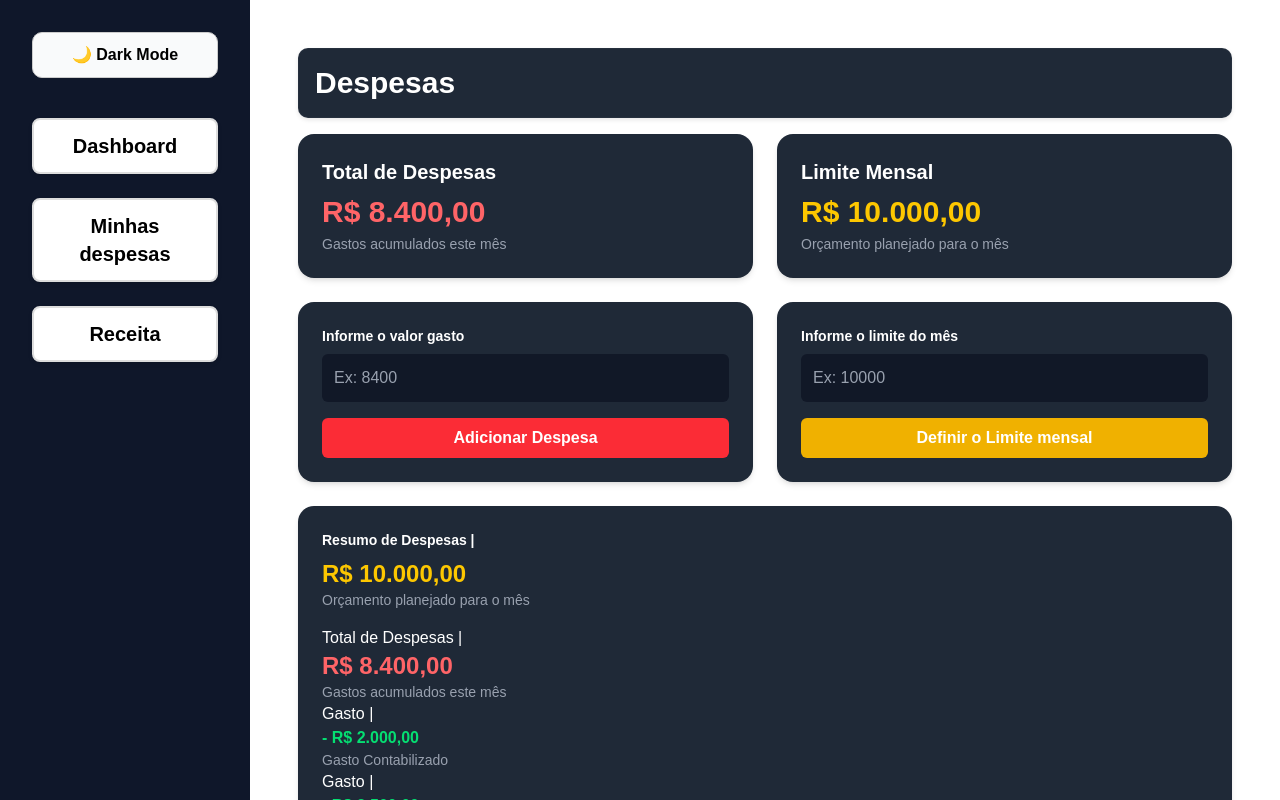
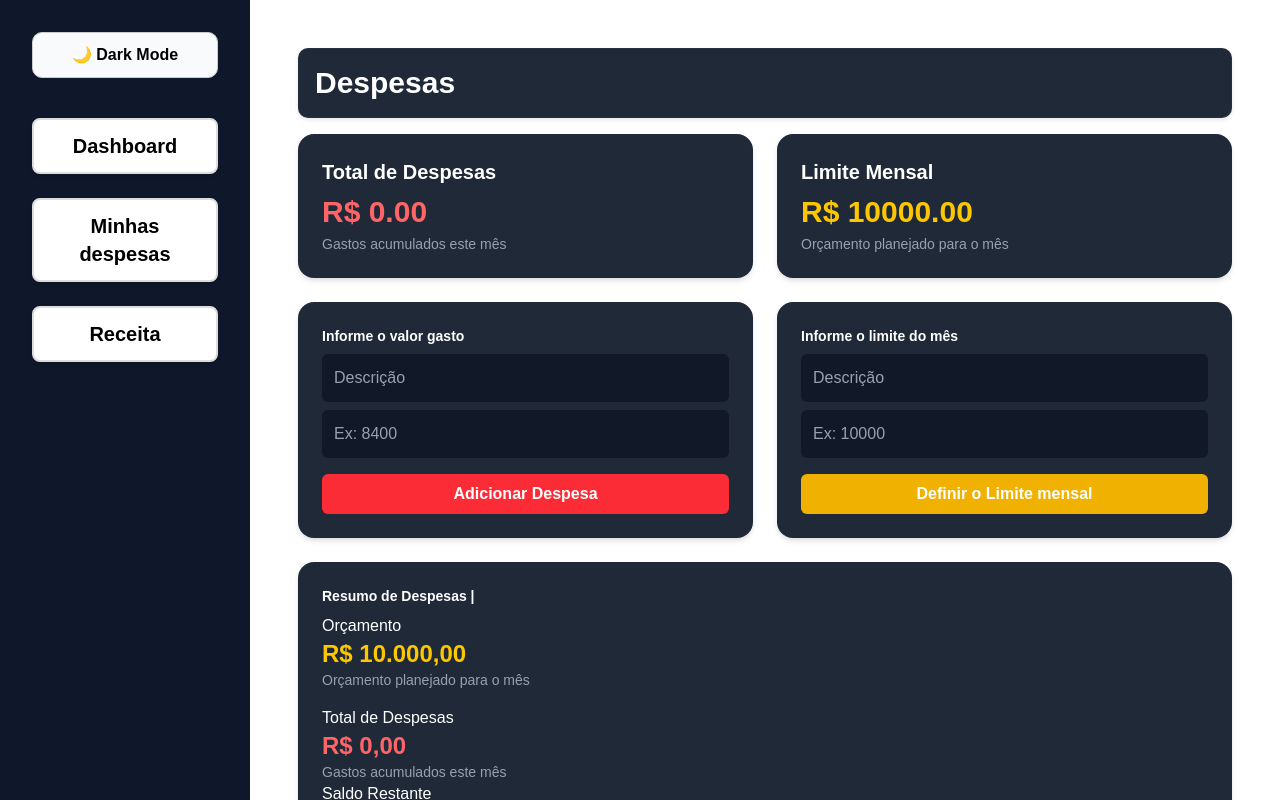
Before and after one commit to codiacademy/ChallengeVII-manha-rio-branco, a React (Vite) app: page /despesas in a window 1280 px wide. Built offline with nearby package versions, Linux system fonts and the light colour scheme.

Commit message:
integração das despesas com json server

```diff
--- a/db.json
+++ b/db.json
@@ -1,10 +1,14 @@
 {
   "sales": [
     {
-      "id": "97c3",
-      "name": "João Teste",
-      "email": "joao@gmail.com",
-      "amount": "R$ 1000.00"
+      "id": "1",
+      "name": "dad",
+      "email": "adas@gmail.com",
+      "amount": "R$ 23.00"
     }
-  ]
+  ],
+  "despesas": [
+
+  ],
+  "budgetLimit": 1000
 }
--- a/src/pages/app/dashboard/components/RecentSales.tsx
+++ b/src/pages/app/dashboard/components/RecentSales.tsx
@@ -1,4 +1,4 @@
-import React, { useEffect, useState } from "react";
+import { useEffect, useState } from "react";
 import { Avatar } from "@/components/ui/avatar";
 import {
   Card,
--- a/src/pages/app/dashboard/components/SalesSection.tsx
+++ b/src/pages/app/dashboard/components/SalesSection.tsx
@@ -6,7 +6,8 @@ export function SalesSection() {
     <div className="min-h-screen bg-gray-900 text-white p-4">
       <div className="grid grid-cols-1 lg:grid-cols-2 gap-6 max-w-6xl mx-auto w-full">
         <RecentSales />
-        <CreateSaleForm />
+        <CreateSaleForm onNewSale={() => {}} />
+
       </div>
     </div>
   )
--- a/src/pages/app/despesas/components/InputCard.tsx
+++ b/src/pages/app/despesas/components/InputCard.tsx
@@ -1,27 +1,54 @@
+import { useState } from "react";
+
 interface InputCardProps {
-  label: string
-  placeholder: string
-  ringColor: string
-  buttonText?: string
-  buttonColor?: string
+  label: string;
+  placeholder: string;
+  ringColor: string;
+  buttonText?: string;
+  buttonColor?: string;
+  onValueSubmit: (value: number) => void; // callback para enviar valor ao pai
 }
 
-export function InputCard({ label, placeholder, ringColor, buttonText, buttonColor }: InputCardProps) {
+export function InputCard({ label, placeholder, ringColor, buttonText, buttonColor, onValueSubmit }: InputCardProps) {
+  const [amount, setAmount] = useState("");
+  const [description, setDescription] = useState("");
+
+  const handleAdd = () => {
+    if (!amount) return;
+    const valor = parseFloat(amount);
+    if (isNaN(valor)) return;
+
+    onValueSubmit(valor);
+
+    setAmount("");
+    setDescription("");
+  };
+
   return (
     <div className="bg-[#1f2937] p-6 rounded-2xl shadow-md">
       <label className="text-white block mb-2 text-sm font-semibold">{label}</label>
       <input
+        type="text"
+        placeholder="Descrição"
+        className={`w-full mb-2 p-3 rounded-md bg-[#111827] text-white placeholder-gray-400 focus:outline-none focus:ring-2 ${ringColor}`}
+        value={description}
+        onChange={(e) => setDescription(e.target.value)}
+      />
+      <input
         type="number"
         placeholder={placeholder}
         className={`w-full p-3 rounded-md bg-[#111827] text-white placeholder-gray-400 focus:outline-none focus:ring-2 ${ringColor}`}
+        value={amount}
+        onChange={(e) => setAmount(e.target.value)}
       />
       {buttonText && (
         <button
-          className={`mt-4 w-full text-white py-2 rounded-md transition-colors font-semibold ${buttonColor ? buttonColor : 'bg-red-500 hover:bg-red-400'}`}
+          onClick={handleAdd}
+          className={`mt-4 w-full text-white py-2 rounded-md transition-colors font-semibold ${buttonColor || 'bg-red-500 hover:bg-red-400'}`}
         >
           {buttonText}
         </button>
       )}
     </div>
-  )
+  );
 }
--- a/src/pages/app/despesas/components/ResumoCard.tsx
+++ b/src/pages/app/despesas/components/ResumoCard.tsx
@@ -1,5 +1,11 @@
+interface ResumoCardProps {
+  despesas: number;
+  limite: number;
+}
 
-export default function ResumoCard() {
+export default function ResumoCard({ despesas, limite }: ResumoCardProps) {
+  const saldo = limite - despesas;
+
   return (
     <div className="bg-[#1f2937] p-6 rounded-2xl shadow-md">
       <label className="text-white block mb-2 text-sm font-semibold">
@@ -7,41 +13,32 @@ export default function ResumoCard() {
       </label>
 
       <div className="mb-4">
-        <h3 className="text-white text-base font-medium"></h3>
-        <p className="text-2xl text-yellow-400 font-bold">R$ 10.000,00</p>
+        <h3 className="text-white text-base font-medium">Orçamento</h3>
+        <p className="text-2xl text-yellow-400 font-bold">
+          R$ {limite.toLocaleString("pt-BR", { minimumFractionDigits: 2 })}
+        </p>
         <p className="text-sm text-gray-400">Orçamento planejado para o mês</p>
       </div>
 
       <div>
-        <h3 className="text-white text-base font-medium">Total de Despesas |</h3>
-        <p className="text-2xl text-red-400 font-bold">R$ 8.400,00</p>
+        <h3 className="text-white text-base font-medium">Total de Despesas</h3>
+        <p className="text-2xl text-red-400 font-bold">
+          R$ {despesas.toLocaleString("pt-BR", { minimumFractionDigits: 2 })}
+        </p>
         <p className="text-sm text-gray-400">Gastos acumulados este mês</p>
       </div>
 
       <div>
-        <h3 className="text-white text-base font-medium">Gasto |</h3>
-        <p className="text-1xl text-green-400 font-bold">- R$ 2.000,00</p>
-        <p className="text-sm text-gray-400">Gasto Contabilizado</p>
+        <h3 className="text-white text-base font-medium">Saldo Restante</h3>
+        <p
+          className={`text-xl font-bold ${
+            saldo >= 0 ? "text-green-400" : "text-red-400"
+          }`}
+        >
+          R$ {saldo.toLocaleString("pt-BR", { minimumFractionDigits: 2 })}
+        </p>
+        <p className="text-sm text-gray-400">Orçamento disponível</p>
       </div>
-
-    <div>
-        <h3 className="text-white text-base font-medium">Gasto |</h3>
-        <p className="text-1xl text-green-400 font-bold">- R$ 3.500,00</p>
-        <p className="text-sm text-gray-400">Gasto Contabilizado</p>
-    </div>
-
-    <div>
-        <h3 className="text-white text-base font-medium">Gasto |</h3>
-        <p className="text-1xl text-green-400 font-bold">- R$ 1.500,00</p>
-        <p className="text-sm text-gray-400">Gasto Contabilizado</p>
-    </div>
-
-    <div>
-        <h3 className="text-white text-base font-medium">Gasto |</h3>
-        <p className="text-1xl text-green-400 font-bold">- R$ 1.400,00</p>
-        <p className="text-sm text-gray-400">Gasto Contabilizado</p>
-    </div>
-
     </div>
   );
 }
--- a/src/pages/app/despesas/page.tsx
+++ b/src/pages/app/despesas/page.tsx
@@ -1,10 +1,22 @@
-import { InfoCard } from '../receita/components/InfoCard'
-import { InputCard } from './components/InputCard'
-import ResumoCard from './components/ResumoCard'
-import { RecentSales } from '../dashboard/components/RecentSales'
-import { CreateSaleForm } from '../dashboard/components/CreateSaleForm'
+import { useState } from "react";
+import { InfoCard } from "../receita/components/InfoCard";
+import { InputCard } from "./components/InputCard";
+import ResumoCard from "./components/ResumoCard";
 
 export default function Depesas() {
+  const [despesas, setDespesas] = useState(0);
+  const [limite, setLimite] = useState(10000);
+
+  // Adiciona uma nova despesa (soma o valor)
+  const adicionarDespesa = (valor: number) => {
+    setDespesas((prev) => prev + valor);
+  };
+
+  // Define o limite mensal
+  const definirLimite = (valor: number) => {
+    setLimite(valor);
+  };
+
   return (
     <div className="p-6 space-y-6">
       <div className="card mb-6">
@@ -14,13 +26,13 @@ export default function Depesas() {
       <div className="grid grid-cols-1 md:grid-cols-2 gap-6">
         <InfoCard
           title="Total de Despesas"
-          value="R$ 8.400,00"
+          value={`R$ ${despesas.toFixed(2)}`}
           subtitle="Gastos acumulados este mês"
           color="text-red-400"
         />
         <InfoCard
           title="Limite Mensal"
-          value="R$ 10.000,00"
+          value={`R$ ${limite.toFixed(2)}`}
           subtitle="Orçamento planejado para o mês"
           color="text-yellow-400"
         />
@@ -33,6 +45,7 @@ export default function Depesas() {
           ringColor="focus:ring-red-500"
           buttonText="Adicionar Despesa"
           buttonColor="bg-red-500 hover:bg-red-400"
+          onValueSubmit={adicionarDespesa}
         />
         <InputCard
           label="Informe o limite do mês"
@@ -40,10 +53,11 @@ export default function Depesas() {
           ringColor="focus:ring-yellow-500"
           buttonText="Definir o Limite mensal"
           buttonColor="bg-yellow-500 hover:bg-yellow-400"
+          onValueSubmit={definirLimite}
         />
       </div>
 
-      <ResumoCard />
+      <ResumoCard despesas={despesas} limite={limite} />
     </div>
-  )
+  );
 }
```
Lines whose indentation alone changed are shown as unchanged.
